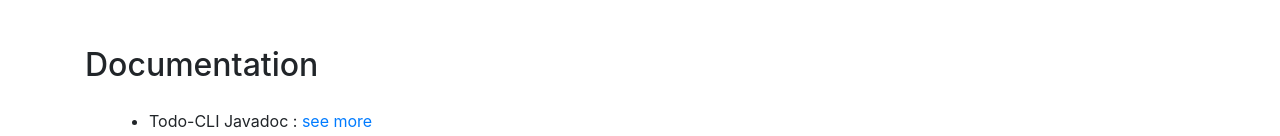
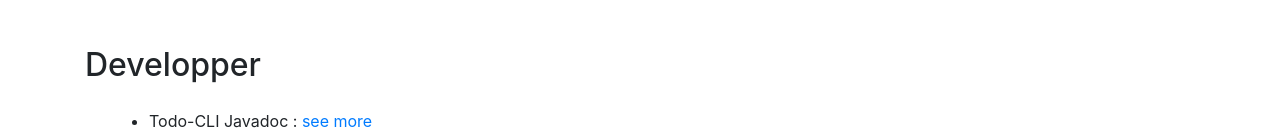
Before and after one commit to Dieunelson-Dorcelus/todo-cli, a plain HTML site: page docs/documentation.html in a window 1280 px wide. Shown: the part 568-704 px from the top of the page. Drawn offline with nearby package versions, Linux system fonts and the light colour scheme.

Commit message:
Update documentation.html

```diff
--- a/docs/documentation.html
+++ b/docs/documentation.html
@@ -59,7 +59,7 @@
     </div>
 
     <div class="container mt-5">
-        <h2>Documentation</h2>
+        <h2>Developper</h2>
         <ul class="m-4">
             <li>Todo-CLI Javadoc : <a href="./javadocs/index.html" target="_blank">see more</a></li>
             <li>JAVA 14 doc : <a href="https://docs.oracle.com/en/java/javase/14/docs/api/index.html" target="_blank">see more</a></li>
```
